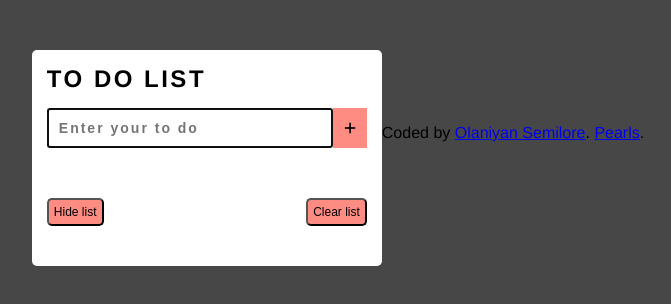
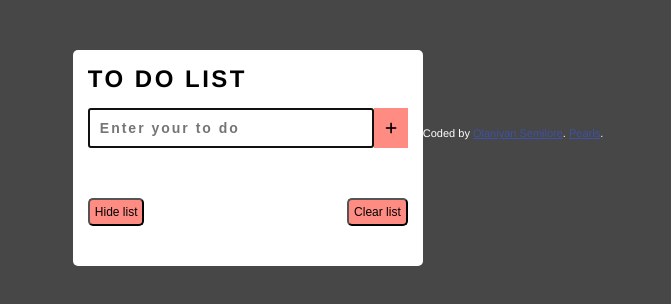
Before and after one commit to pearlwebdesign/To-do-app, a plain HTML site: page index.html in a window 1280 px wide. Shown: the whole page, without its empty margins (327-998 px from the left). Drawn offline with Linux system fonts and the light colour scheme.

Commit message:
Update style.css

```diff
--- a/style.css
+++ b/style.css
@@ -83,3 +83,13 @@ form{
   background-color: #ff8c82;
   color: black;
 }
+
+.attribution {
+  font-size: 11px;
+  text-align: center;
+  color: white;
+}
+
+.attribution a {
+  color: hsl(228deg, 45%, 44%);
+}
```
